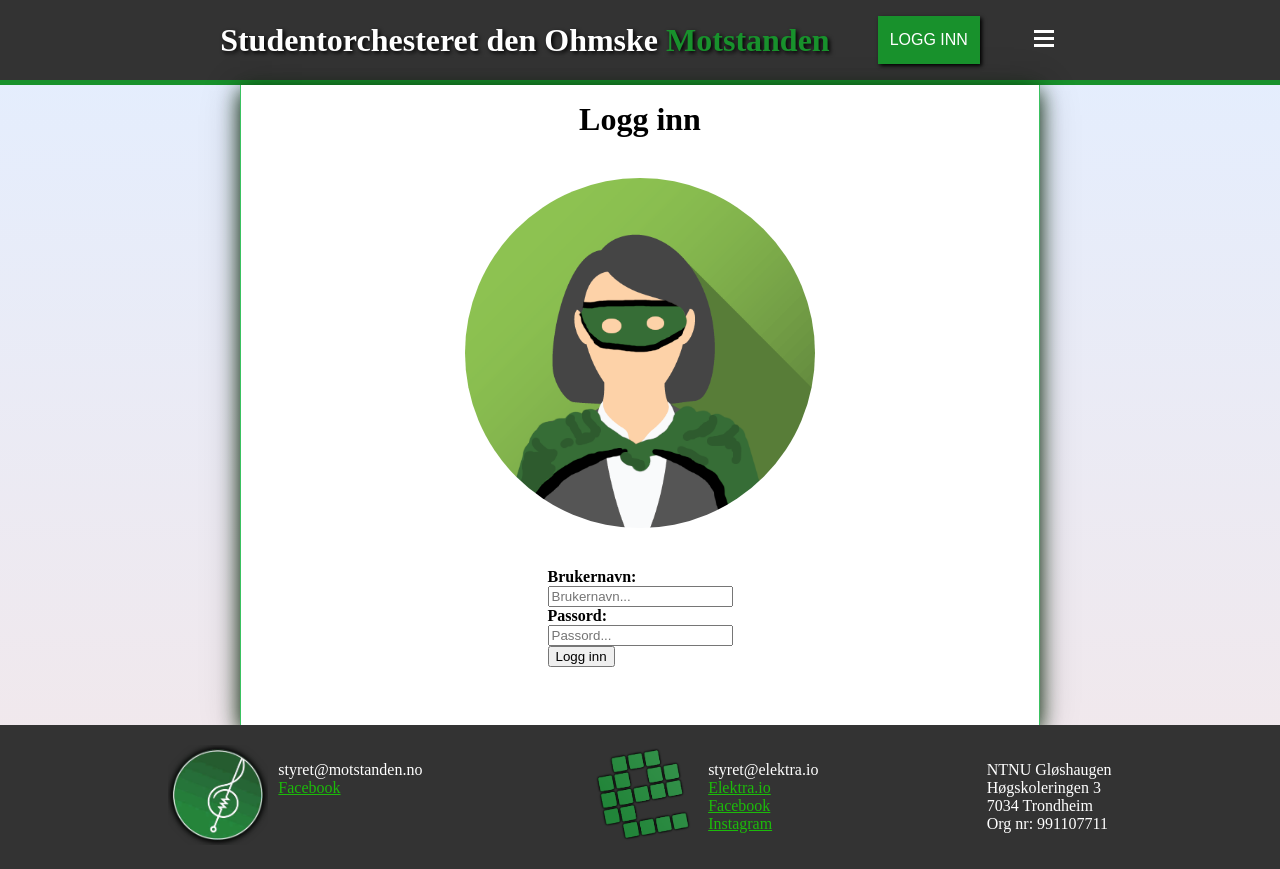
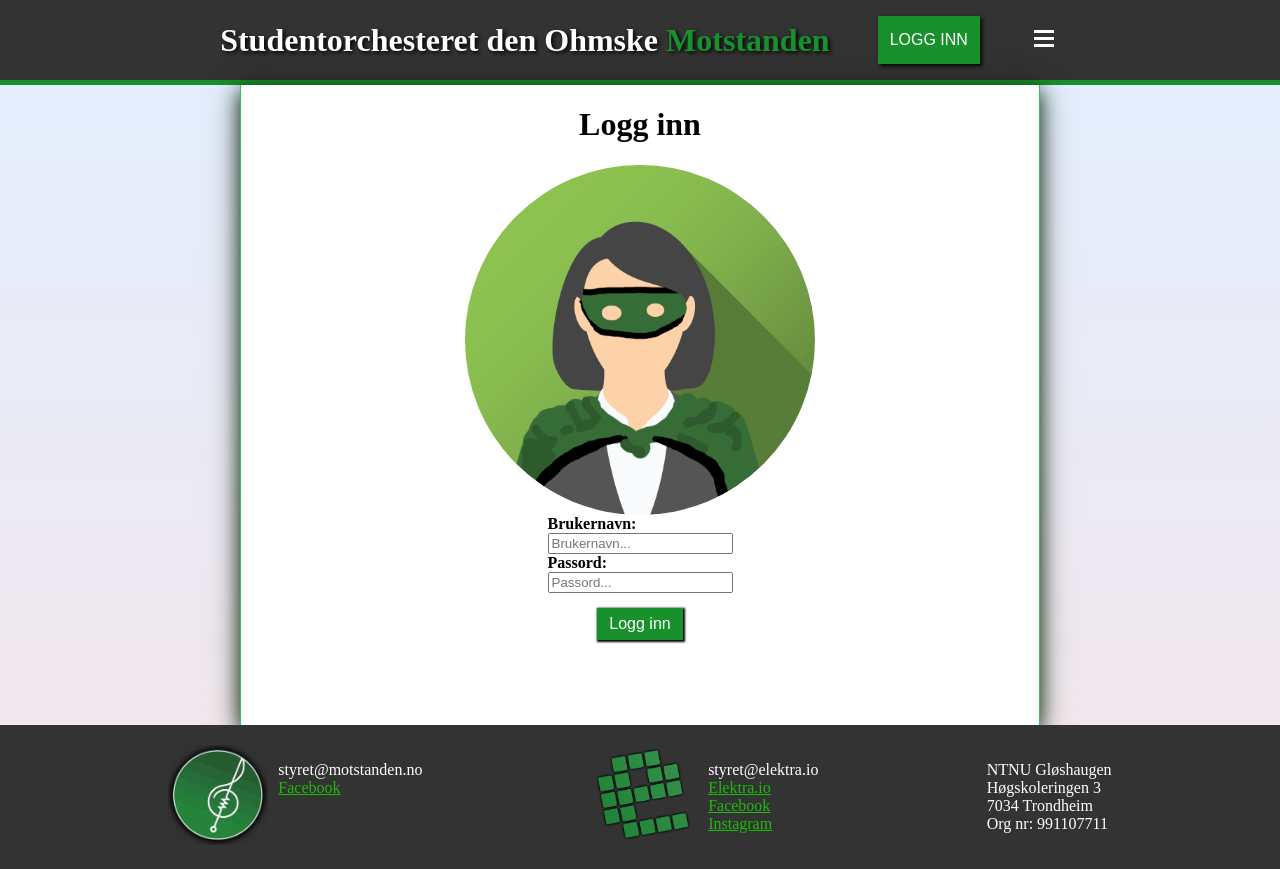
Before and after one commit to Motstanden/motstanden-website, a React (Create React App) app in the folder client/: page /logg-inn in a window 1280 px wide. Built offline with nearby package versions, Linux system fonts and the light colour scheme.

Commit message:
Popup window for login on desktops

```diff
--- a/client/src/components/Header.js
+++ b/client/src/components/Header.js
@@ -18,7 +18,7 @@ class Header extends React.Component {
 
                     </h1>
                     <LogInPopup className={styles.loginButton}/>
-                    <Sidebar/>
+                    <Sidebar className={styles.hamburgerButton}/>
                 </div>
             </header>
         )
--- a/client/src/components/LogIn.js
+++ b/client/src/components/LogIn.js
@@ -78,11 +78,14 @@ class LogIn extends React.Component {
                         value={this.state.password}
                         onChange={this.onInputChange}
                     ></input><br/>
-                    <input
-                        type="submit"
-                        value="Logg inn"
-                        >
-                    </input>
+                    <div className={styles.buttonDiv}>
+                        <input className={styles.logInButton}
+                            type="submit"
+                            value="Logg inn"
+                            >
+                        </input>
+                    </div>
+
                 </form>
                 <h3>{this.state.response}</h3>
             </div>
--- a/client/src/components/LogIn.module.css
+++ b/client/src/components/LogIn.module.css
@@ -1,8 +1,22 @@
-.main {
-    /* padding: 10px; */
-    /* border: 2px dotted black; */
+.buttonDiv {
+    display: grid;
+    justify-items: center;
+    margin-top: 15px;
 }
 
-.form {
-    /* border: 2px dotted black; */
+.logInButton {
+    background-color: #18912c;
+    border: none;
+    color: white;
+    padding: 7px 12px;
+    text-align: center;
+    text-decoration: none;
+    display: inline-block;
+    font-size: 16px;
+    box-shadow: 1px 1px 2px 1px #000000;
+    /* border-radius: 44px; */
 }
+
+.logInButton:hover {
+    background-color: #1ba532;
+}
--- a/client/src/components/header.module.css
+++ b/client/src/components/header.module.css
@@ -37,6 +37,9 @@
     display: none;
 }
 
+.hamburgerButton {
+    grid-column: 2;
+}
 
 /* For desktop */
 @media (min-width: 650px){
@@ -45,4 +48,10 @@
         grid-template-columns: auto auto auto;
     }
 
+    .hamburgerButton {
+        grid-column: 3;
+        display: inline;
+    }
+
+
 }
--- a/client/src/components/pages/LogInPage.js
+++ b/client/src/components/pages/LogInPage.js
@@ -58,12 +58,12 @@ class LogInPage extends React.Component{
         }
 
         return(
-            <main className={styles.grid}>
-
-                <h1>Logg inn</h1>
-                <img src={this.state.loadedImage} className={styles.avatarImage} ></img>
-                <LogIn onLoginClick={this.startAnimation} onLoginRequestCompleted={this.endAnimation}/>
-
+            <main >
+                <div className={styles.grid}>
+                    <h1>Logg inn</h1>
+                    <img src={this.state.loadedImage} className={styles.avatarImage} ></img>
+                    <LogIn onLoginClick={this.startAnimation} onLoginRequestCompleted={this.endAnimation}/>
+                </div>
             </main>
         )
     }
--- a/client/src/components/pages/LogInPage.module.css
+++ b/client/src/components/pages/LogInPage.module.css
@@ -1,8 +1,3 @@
-.main {
-    padding: 0px 1% 10px 1%;
-    align-content: center;
-}
-
 .avatarImage {
     width: 55%;
     border-radius: 100%;
@@ -20,5 +15,4 @@
 
     width: 100%;
     height: 100%;
-
 }
--- a/client/src/components/popups/LogInPopup.js
+++ b/client/src/components/popups/LogInPopup.js
@@ -1,11 +1,49 @@
 import React from "react"
 import styles from "./LogInPopup.module.css"
+import Backdrop from "../sidebar/Backdrop.js"
+import LogInPage from "../pages/LogInPage.js"
+
 
 class LogInPopup extends React.Component{
+
+    constructor(props){
+        super(props)
+        this.state = {
+            popupIsVisible: false
+        }
+    }
+
+    loginButtonClick = () => {
+        this.setState({popupIsVisible: true})
+    }
+
+    backdropClick = () => {
+        this.setState({popupIsVisible: false})
+    }
+
     render() {
+
+        let backdrop
+        let login
+        let popupIsVisible = this.state.popupIsVisible
+
+
+        if(popupIsVisible){
+            backdrop = <Backdrop onClick={this.backdropClick}/>
+            login = <LogInPage/>
+        }
+
+
+
         return(
             <div>
-                <button className={styles.loginButton} to="/">LOGG INN</button>
+                {backdrop}
+                <button className={styles.loginButton} onClick={this.loginButtonClick}>LOGG INN</button>
+                <div className={styles.logInPopup}>
+                        {login}
+                </div>
+
+
             </div>
         )
     }
--- a/client/src/components/popups/LogInPopup.module.css
+++ b/client/src/components/popups/LogInPopup.module.css
@@ -1,3 +1,33 @@
+.loginButton {
+    display: none;
+}
+
+.logInPopup main {
+
+    margin: 0 auto;
+    width: 100%;
+}
+
+.logInPopup {
+    position: fixed;
+    display: block;
+    top: 50;
+    left: 0;
+    min-width: 400px;
+    z-index: 200;
+    margin: 0 auto;
+
+    width: 50%;
+    max-width: 400px;
+    left: 50%;
+    margin-left: -25%;
+
+    /* border: 3px solid red; */
+
+}
+
+/* For desktop */
+@media (min-width: 650px){
     .loginButton {
         background-color: #18912c;
         border: none;
@@ -14,3 +44,4 @@
     .loginButton:hover {
         background-color: #1ba532;
     }
+}
```
Lines whose indentation alone changed are shown as unchanged.
